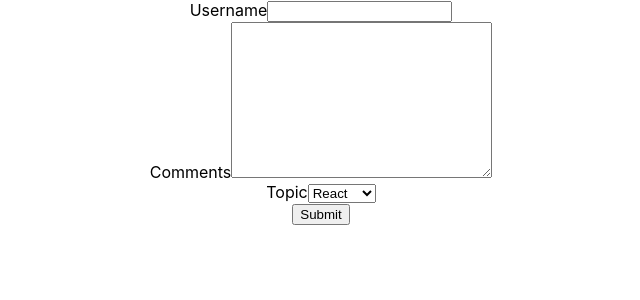
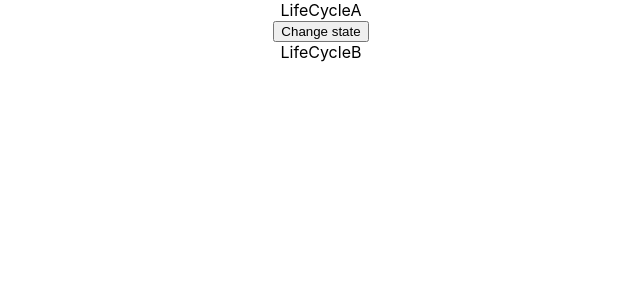
Before and after one commit to RiadhBg26/React-js-first-project-, a React (Create React App) app: page / in a window 1280 px wide. Shown: the top 300 px of the page, without its empty margins (319-959 px from the left). Built offline with nearby package versions, Linux system fonts and the light colour scheme.

Commit message:
lifeCycle hooks demo

```diff
--- a/src/App.js
+++ b/src/App.js
@@ -16,6 +16,8 @@
 import './appStyles.css'
 import styles from './appStyles.module.css'
 import Form from './components/form';
+import LifecycleA from './components/lifecycleA';
+import LifecycleB from './components/lifecycleB';
 
 
 
@@ -45,7 +47,9 @@
       {/* <NameList></NameList> */}
       {/* <Stylesheets primary = {true}></Stylesheets> */}
       {/* <Inline></Inline> */}
-			<Form></Form>
+			{/* <Form></Form> */}
+			<LifecycleA></LifecycleA>
+			{/* <LifecycleB></LifecycleB> */}
     </div>
   );
 }
--- /dev/null
+++ b/src/components/lifecycleA.js
@@ -0,0 +1,60 @@
+import React, { Component } from 'react'
+import LifecycleB from './lifecycleB';
+
+class LifecycleA extends Component {
+	constructor(props) {
+		super(props)
+
+		this.state = {
+			 name: 'Riadh'
+		}
+		console.log('LifecycleA constructor');
+	}
+
+	static getDerivedStateFromProps(props, state) {
+		console.log('LifecycleA getDerivedStateFromProps');
+		return null
+	}
+
+	componentDidMount() {
+		console.log('LifecycleA componentDidMount');
+	}
+
+	shouldComponentUpdate() {
+		console.log('LifecycleA shouldComponentUpdate');
+		return true
+	}
+
+	getSnapshotBeforeUpdate(prevProps, prevState) {
+		console.log('prevProps => ', prevProps);
+		console.log('prevState => ', prevState);
+		console.log('LifecycleA getSnapshotBeforeUpdate');
+		return null
+	}
+
+
+	// last cycle hook to get fired (always parent component's method is the last to get fired )
+	componentDidUpdate() {
+		console.log('LifecycleA componentDidUpdate');
+	}
+
+
+	changeState = () => {
+		this.setState({
+			name: 'Riadh Bougamra'
+		})
+	}
+
+	render() {
+		console.log('LifecycleA render')
+		return (
+			<div>
+				<div>LifeCycleA</div>
+				<button onClick = {this.changeState}>Change state</button>
+				<LifecycleB></LifecycleB>
+			</div>
+		)
+	}
+}
+
+export default LifecycleA
--- /dev/null
+++ b/src/components/lifecycleB.js
@@ -0,0 +1,48 @@
+import React, { Component } from 'react'
+
+class LifecycleB extends Component {
+	constructor(props) {
+		super(props)
+
+		this.state = {
+			 name: 'Riadh'
+		}
+		console.log('LifecycleB constructor');
+	}
+
+	static getDerivedStateFromProps(props, state) {
+		console.log('LifecycleB getDerivedStateFromProps');
+		return null
+	}
+
+	componentDidMount() {
+		console.log('LifecycleB componentDidMount');
+	}
+
+	shouldComponentUpdate() {
+		console.log('LifecycleB shouldComponentUpdate');
+		return true
+	}
+
+	getSnapshotBeforeUpdate(prevProps, prevState) {
+		console.log('LifecycleB getSnapshotBeforeUpdate');
+		return null
+	}
+
+
+	componentDidUpdate() {
+		console.log('LifecycleB componentDidUpdate');
+	}
+
+
+	render() {
+		console.log('LifecycleB render')
+		return (
+			<div>
+				LifeCycleB
+			</div>
+		)
+	}
+}
+
+export default LifecycleB
```
